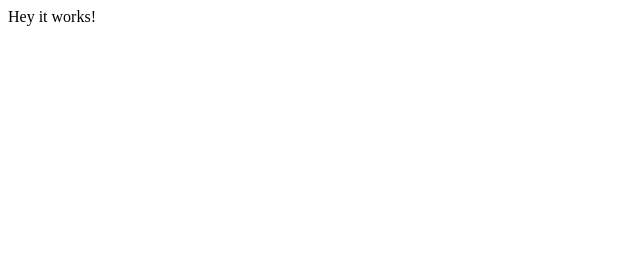
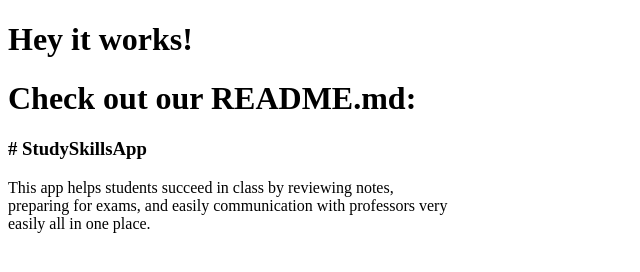
Before and after one commit to balaramdb/Studu, a plain HTML site: page public/index.html in a window 1280 px wide. Shown: the whole page, without its empty margins (0-640 px from the left). Drawn offline with Linux system fonts and the light colour scheme.

Commit message:
New app.js file Minor changes to index.html style

```diff
--- a/public/index.html
+++ b/public/index.html
@@ -2,11 +2,17 @@
 <html>
   <head>
     <meta charset="utf-8">
-    <title>Welcome to Firebase Hosting</title>
+    <title>StudySkillsApp</title>
   </head>
 
   <body>
-    Hey it works!
+    <h1>Hey it works!</h1>
+    <h1>Check out our README.md:</h1>
+    <h3># StudySkillsApp</h3>
+    <p>This app helps students succeed in class by reviewing notes, <br>
+      preparing for exams, and easily communication with professors very <br>
+      easily all in one place.</p>
+
   </body>
 </html>
 
```
Also changed, not shown: public/app.js (added), 1 other file.
